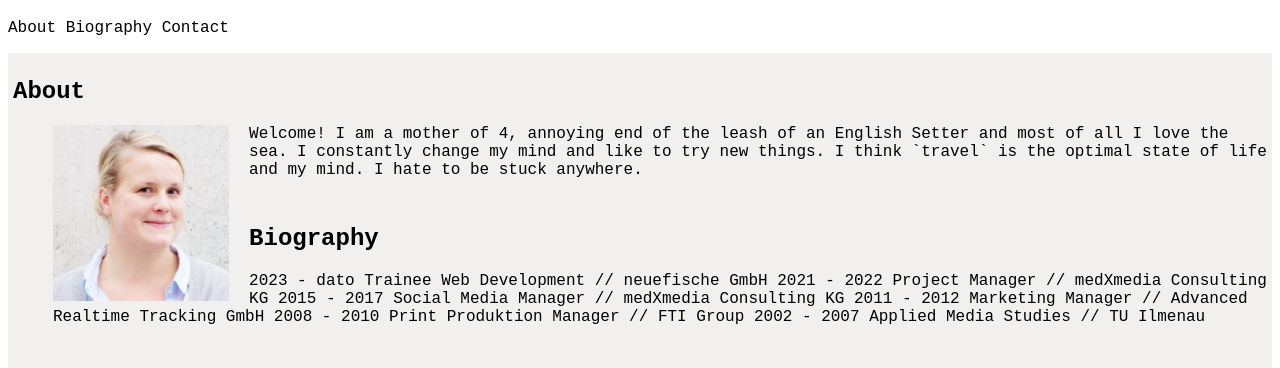
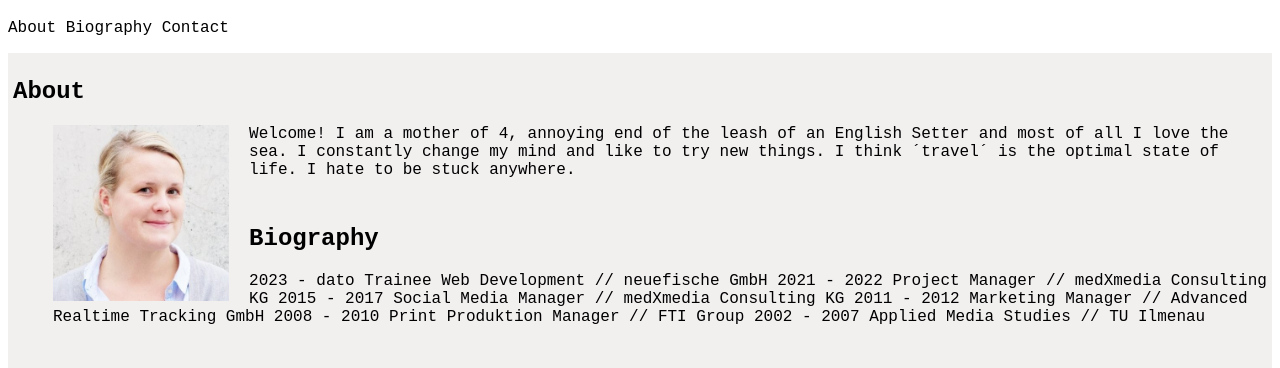
Before and after one commit to uwoch/personal-website, a plain HTML site: page index.html in a window 1280 px wide. Shown: the part 61-429 px from the top of the page. Drawn offline with Linux system fonts and the light colour scheme.

Commit message:
change about

```diff
--- a/index.html
+++ b/index.html
@@ -23,7 +23,7 @@
         <h2>About</h2>
           <figure><img class="left" src="/assets/rike.jpg" alt="portrait of me">
         </figure>
-        <p>Welcome! I am a mother of 4, annoying end of the leash of an English Setter and most of all I love the sea. I constantly change my mind and like to try new things. I think `travel` is the optimal state of life and my mind. I hate to be stuck anywhere.
+        <p>Welcome! I am a mother of 4, annoying end of the leash of an English Setter and most of all I love the sea. I constantly change my mind and like to try new things. I think ´travel´ is the optimal state of life. I hate to be stuck anywhere.
 
           </p>
     </section>
```
